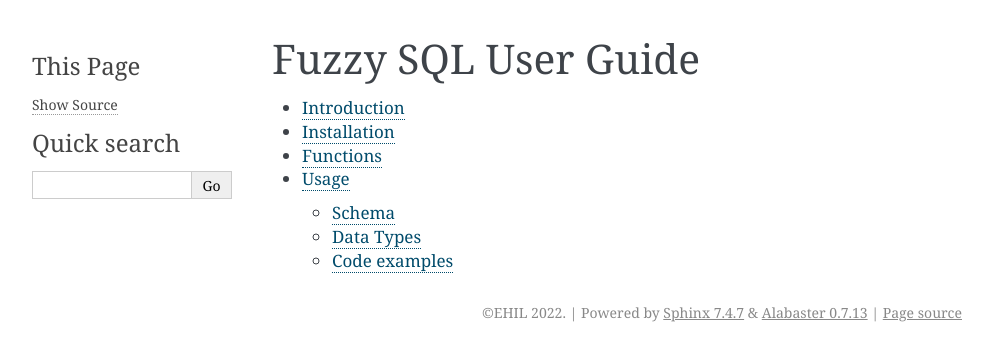
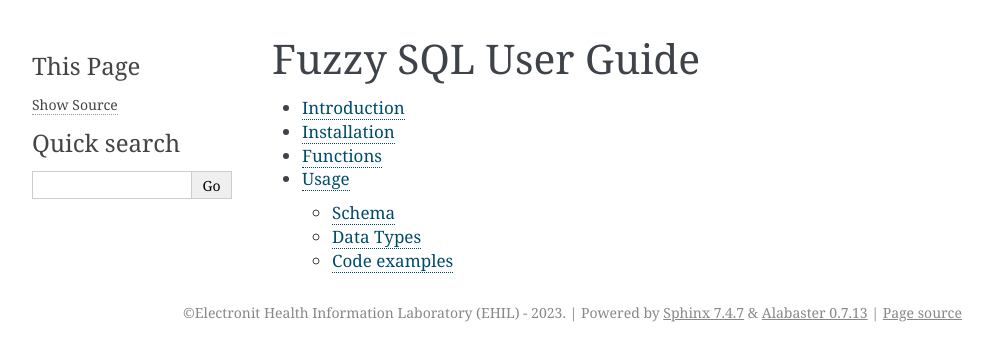
Before and after one commit to skababji-ehil/fuzzy_sql, a Sphinx documentation site: the page built from docs/index.rst, in a window 1280 px wide. Shown: the top 361 px of the page, without its empty margins (148-1141 px from the left). Built offline with Sphinx 7.4.7, drawn with Linux system fonts in a browser that asks for light colours.

```diff
--- a/docs/conf.py
+++ b/docs/conf.py
@@ -7,10 +7,10 @@
 # https://www.sphinx-doc.org/en/master/usage/configuration.html#project-information
 
 project = 'Fuzzy SQL User Guide'
-copyright = 'EHIL 2022'
-author = 'Samer Kababji @ EHIL'
-version = 'v2.0.0-beta'
-release = '2.0.0-beta'
+copyright = 'Electronit Health Information Laboratory (EHIL) - 2023'
+author = 'Samer El Kababji @ EHIL'
+version = 'v2.0.1-beta'
+release = '2.0.1-beta'
 
 # -- General configuration ---------------------------------------------------
 # https://www.sphinx-doc.org/en/master/usage/configuration.html#general-configuration
--- a/setup.py
+++ b/setup.py
@@ -11,7 +11,7 @@
 
 setup(
     name="fuzzy-sql",
-    version="2.0.0-beta",
+    version="2.0.1-beta",
     description="A generator of random SQL SELECT queries mainly to compare responses from a real dataset against that from a synthetic dataset.",
     long_description=long_description,
     long_description_content_type="text/markdown",
```
Also changed, not shown: 9 other files.
